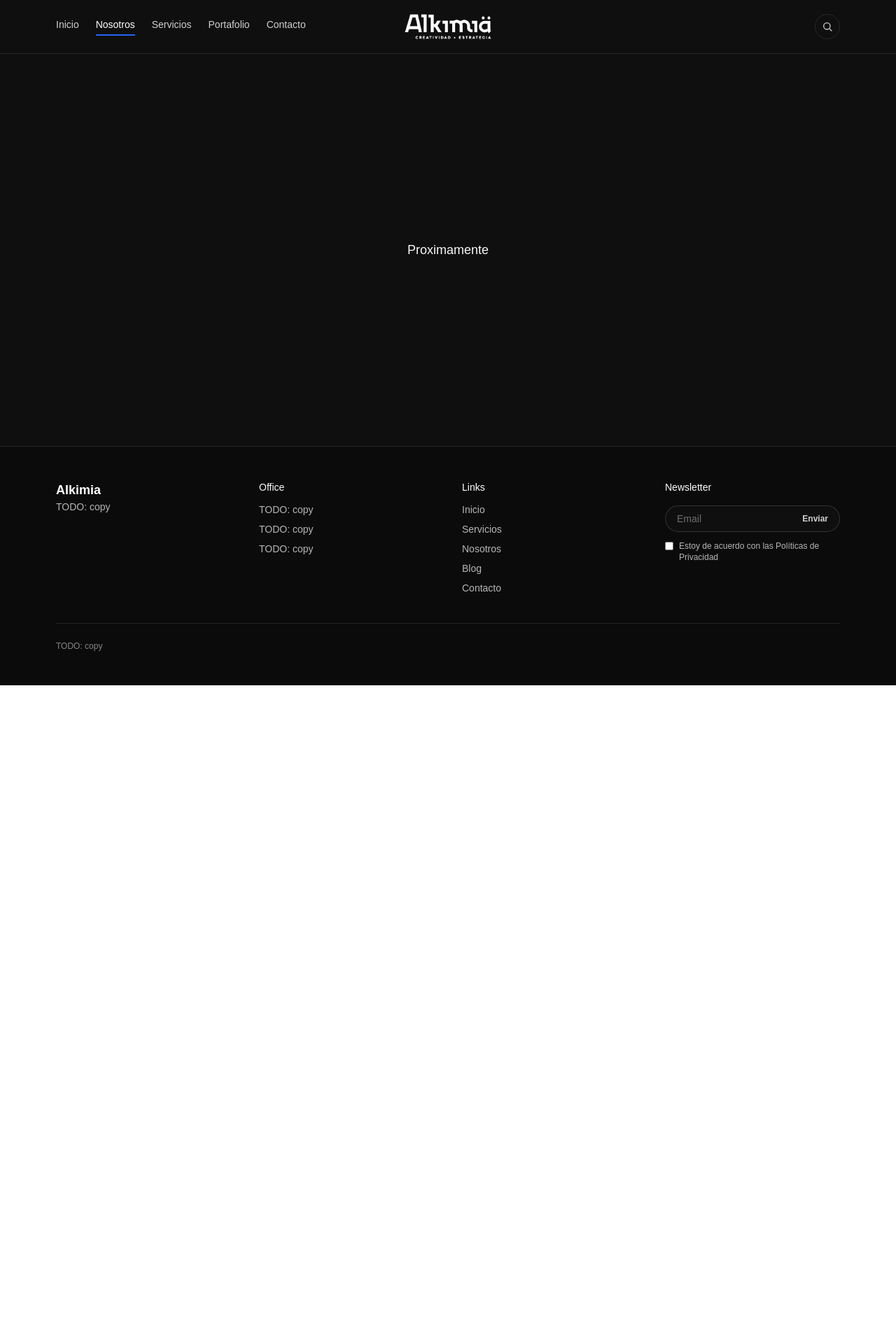
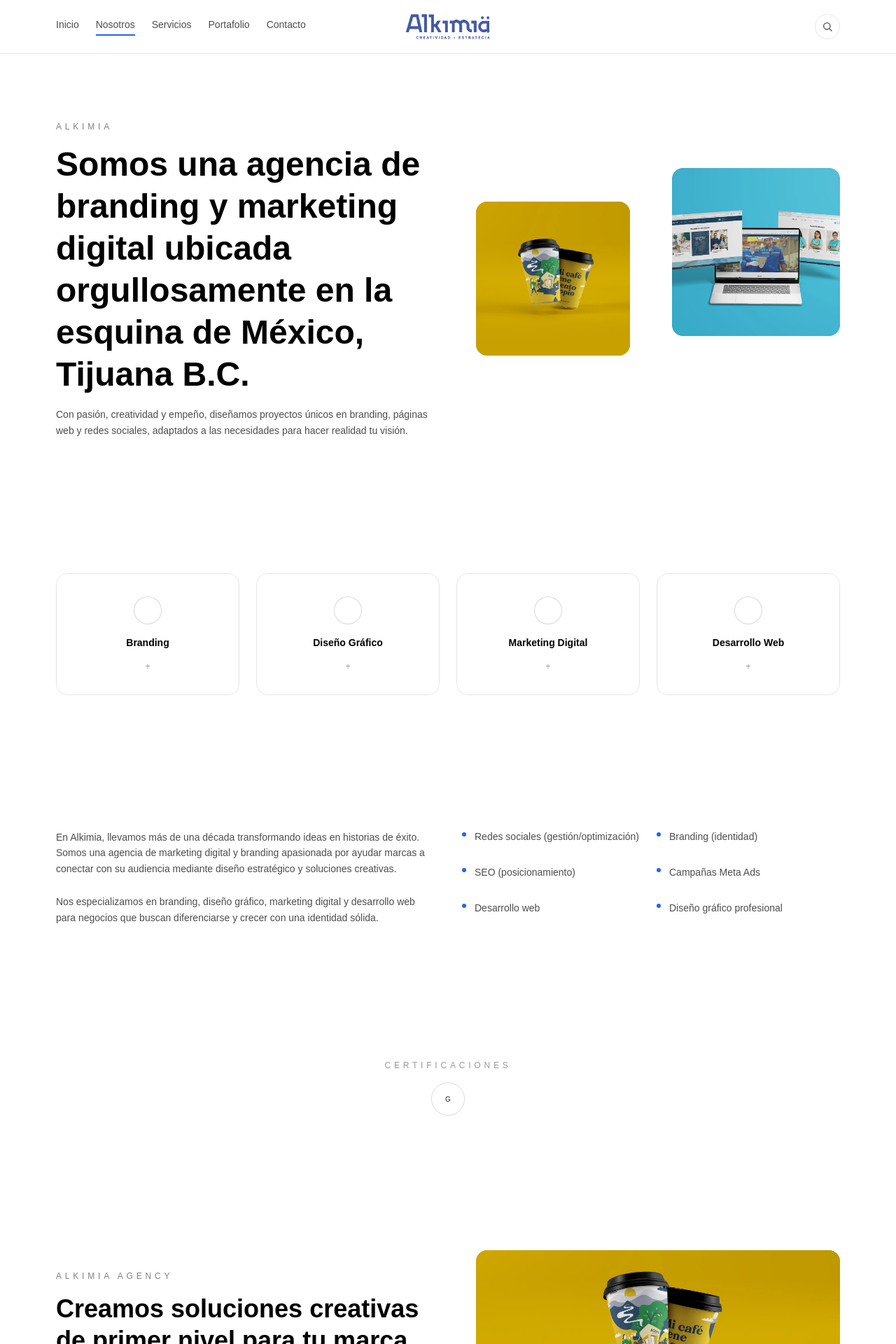
Before and after one commit to ricardormeza/alkimia2026, a Next.js app: page /nosotros in a window 1280 px wide. Shown: the top 1920 px of the page at 70% size. Before the commit the page ends 979 px from the top, so only its background shows below. Built offline with nearby package versions, Linux system fonts and the light colour scheme.

Commit message:
Nosotros v1

```diff
--- a/src/app/nosotros/page.tsx
+++ b/src/app/nosotros/page.tsx
@@ -1,12 +1,180 @@
+import Image from "next/image";
+import Link from "next/link";
 import Header from "@/components/layout/Header";
 import Footer from "@/components/layout/Footer";
+import Container from "@/components/ui/Container";
+import Section from "@/components/ui/Section";
+
+const quickActions = [
+  {
+    title: "Have a Project?",
+    subtitle: "hello@alkimia.agency",
+    href: "mailto:hello@alkimia.agency",
+  },
+  {
+    title: "Want to Work with Us?",
+    subtitle: "Send Brief",
+    href: "/contacto",
+  },
+  {
+    title: "See What We Do!",
+    subtitle: "Our Services",
+    href: "/branding",
+  },
+];
+
+const services = [
+  { label: "Branding", href: "/branding" },
+  { label: "Diseño Gráfico", href: "/servicio-de-diseno-grafico" },
+  { label: "Marketing Digital", href: "/marketing-digital" },
+  { label: "Desarrollo Web", href: "/diseno-de-paginas-web" },
+];
+
+const specialties = [
+  "Redes sociales (gestión/optimización)",
+  "Branding (identidad)",
+  "SEO (posicionamiento)",
+  "Campañas Meta Ads",
+  "Desarrollo web",
+  "Diseño gráfico profesional",
+];
 
 export default function Page() {
   return (
-    <div className="min-h-screen bg-[#0f0f0f] text-[#f8f8f8]">
-      <Header active="nosotros" />
-      <main className="flex min-h-[70vh] items-center justify-center px-4">
-        <p className="text-lg">Proximamente</p>
+    <div className="min-h-screen bg-white text-[#111]">
+      <Header active="nosotros" variant="light" />
+      <main>
+        <Section className="pt-10">
+          <Container>
+            <div className="grid items-center gap-10 lg:grid-cols-[minmax(0,1fr)_minmax(0,520px)]">
+              <div>
+                <p className="text-xs uppercase tracking-[0.4em] text-black/50">
+                  Alkimia
+                </p>
+                <h1 className="mt-4 text-3xl font-semibold leading-tight text-black sm:text-4xl lg:text-5xl">
+                  Somos una agencia de branding y marketing digital ubicada
+                  orgullosamente en la esquina de México, Tijuana B.C.
+                </h1>
+                <p className="mt-4 max-w-xl text-sm leading-relaxed text-black/70">
+                  Con pasión, creatividad y empeño, diseñamos proyectos
+                  únicos en branding, páginas web y redes sociales, adaptados a
+                  las necesidades para hacer realidad tu visión.
+                </p>
+              </div>
+              <div className="relative mx-auto h-[320px] w-full max-w-[520px]">
+                <div className="absolute right-0 top-0 h-[240px] w-[240px] overflow-hidden rounded-2xl bg-[#4db6e5]">
+                  <Image
+                    src="/portafolio/web-mock-jblas-scaled.webp"
+                    alt="Web mock"
+                    fill
+                    className="object-cover"
+                    sizes="(max-width: 1024px) 70vw, 40vw"
+                  />
+                </div>
+                <div className="absolute left-0 top-12 h-[220px] w-[220px] overflow-hidden rounded-2xl bg-[#d3a21a]">
+                  <Image
+                    src="/portafolio/alkimia-diseno-de-empaque-acento-cafeteria.webp"
+                    alt="Acento Cafe"
+                    fill
+                    className="object-cover"
+                    sizes="(max-width: 1024px) 60vw, 35vw"
+                  />
+                </div>
+              </div>
+            </div>
+          </Container>
+        </Section>
+
+        <Section className="pt-6">
+          <Container>
+            <div className="grid gap-6 text-center sm:grid-cols-2 lg:grid-cols-4">
+              {services.map((service) => (
+                <Link
+                  key={service.label}
+                  href={service.href}
+                  className="group flex flex-col items-center gap-4 rounded-2xl border border-black/10 px-6 py-8 transition-colors duration-200 hover:border-black/30"
+                >
+                  <div className="h-10 w-10 rounded-full border border-black/15 bg-white"></div>
+                  <p className="text-sm font-semibold text-black">{service.label}</p>
+                  <span className="text-xs text-black/40">+</span>
+                </Link>
+              ))}
+            </div>
+          </Container>
+        </Section>
+
+        <Section className="pt-10">
+          <Container>
+            <div className="grid gap-10 lg:grid-cols-[minmax(0,1fr)_minmax(0,1fr)]">
+              <div className="space-y-6 text-sm leading-relaxed text-black/70">
+                <p>
+                  En Alkimia, llevamos más de una década transformando ideas
+                  en historias de éxito. Somos una agencia de marketing digital
+                  y branding apasionada por ayudar marcas a conectar con su
+                  audiencia mediante diseño estratégico y soluciones creativas.
+                </p>
+                <p>
+                  Nos especializamos en branding, diseño gráfico, marketing
+                  digital y desarrollo web para negocios que buscan diferenciarse
+                  y crecer con una identidad sólida.
+                </p>
+              </div>
+              <div className="grid gap-4 sm:grid-cols-2">
+                {specialties.map((item) => (
+                  <div key={item} className="flex items-start gap-3">
+                    <span className="mt-1 h-1.5 w-1.5 rounded-full bg-[#2562f4]"></span>
+                    <p className="text-sm text-black/70">{item}</p>
+                  </div>
+                ))}
+              </div>
+            </div>
+          </Container>
+        </Section>
+
+        <Section className="pt-4">
+          <Container>
+            <div className="text-center">
+              <p className="text-xs uppercase tracking-[0.4em] text-black/40">
+                Certificaciones
+              </p>
+              <div className="mt-4 flex items-center justify-center">
+                <div className="flex h-12 w-12 items-center justify-center rounded-full border border-black/15">
+                  <span className="text-[10px] font-semibold text-black/60">G</span>
+                </div>
+              </div>
+            </div>
+          </Container>
+        </Section>
+
+        <Section className="pt-10">
+          <Container>
+            <div className="grid items-center gap-10 lg:grid-cols-[minmax(0,1fr)_minmax(0,520px)]">
+              <div>
+                <p className="text-xs uppercase tracking-[0.4em] text-black/50">
+                  Alkimia Agency
+                </p>
+                <h2 className="mt-4 text-3xl font-semibold leading-tight text-black sm:text-4xl">
+                  Creamos soluciones creativas de primer nivel para tu marca.
+                </h2>
+                <Link
+                  href="/contacto"
+                  className="mt-6 inline-flex items-center rounded-full bg-[#2562f4] px-6 py-2 text-sm font-semibold text-white transition-colors duration-200 hover:bg-[#1f53cf]"
+                >
+                  Contáctanos
+                </Link>
+              </div>
+              <div className="relative h-[240px] w-full overflow-hidden rounded-2xl bg-[#d3a21a]">
+                <Image
+                  src="/portafolio/alkimia-diseno-de-empaque-acento-cafeteria.webp"
+                  alt="Acento Cafe"
+                  fill
+                  className="object-cover"
+                  sizes="(max-width: 1024px) 80vw, 40vw"
+                />
+              </div>
+            </div>
+          </Container>
+        </Section>
       </main>
       <Footer />
     </div>
--- a/src/components/layout/Header.tsx
+++ b/src/components/layout/Header.tsx
@@ -6,6 +6,7 @@
 
 type HeaderProps = {
   active?: "inicio" | "nosotros" | "servicios" | "portafolio" | "contacto";
+  variant?: "dark" | "light";
 };
 
 const navItems = [
@@ -17,25 +18,50 @@
 
 const serviceItems = [
   { href: "/branding", label: "Branding" },
-  { href: "/servicio-de-diseno-grafico", label: "Diseño Gráfico" },
-  { href: "/diseno-de-paginas-web", label: "Páginas Web" },
+  { href: "/servicio-de-diseno-grafico", label: "Dise\u00f1o Gr\u00e1fico" },
+  { href: "/diseno-de-paginas-web", label: "P\u00e1ginas Web" },
   { href: "/marketing-digital", label: "Marketing Digital" },
-  { href: "/contacto", label: "Solicitar una cotización" },
+  { href: "/contacto", label: "Solicitar una cotizaci\u00f3n" },
 ];
 
-export default function Header({ active = "inicio" }: HeaderProps) {
+export default function Header({ active = "inicio", variant = "dark" }: HeaderProps) {
   const [isOpen, setIsOpen] = useState(false);
+  const isLight = variant === "light";
+
+  const borderColor = isLight ? "border-black/10" : "border-white/10";
+  const navText = isLight ? "text-black/70" : "text-white/80";
+  const navActive = isLight ? "text-black" : "text-white";
+  const navAfter = isLight ? "after:bg-black/80" : "after:bg-white";
+  const dropdownBg = isLight ? "bg-white" : "bg-[#0f0f0f]";
+  const dropdownBorder = isLight ? "border-black/10" : "border-white/10";
+  const dropdownText = isLight ? "text-black/70" : "text-white/80";
+  const dropdownHover = isLight
+    ? "hover:bg-black/5 hover:text-black"
+    : "hover:bg-white/5 hover:text-white";
+  const iconBorder = isLight ? "border-black/10" : "border-white/10";
+  const iconText = isLight
+    ? "text-black/70 hover:text-black"
+    : "text-white/80 hover:text-white";
+  const mobileBg = isLight ? "bg-white" : "bg-[#0f0f0f]";
+  const mobileText = isLight ? "text-black/70" : "text-white/80";
+  const mobileActive = isLight ? "text-black" : "text-white";
+  const logoSrc = isLight
+    ? "/images/alkimia-logo.webp"
+    : "/images/Alkimia-logo-blanco.webp";
+
+  const navBase =
+    "relative border-b-2 pb-1 transition-colors duration-200 after:absolute after:bottom-0 after:left-0 after:h-0.5 after:w-full after:origin-left after:scale-x-0 after:transition-transform after:duration-200 hover:after:scale-x-100";
 
   return (
-    <header className="border-b border-white/10">
+    <header className={`border-b ${borderColor}`}>
       <div className="relative">
         <div className="mx-auto flex w-full max-w-[1200px] items-center justify-between px-4 py-5 sm:px-6 lg:px-10">
-          <nav className="hidden items-center gap-6 text-sm text-white/80 md:flex">
+          <nav className={`hidden items-center gap-6 text-sm md:flex ${navText}`}>
             <Link
               href="/"
-              className={`relative border-b-2 pb-1 transition-colors duration-200 after:absolute after:bottom-0 after:left-0 after:h-0.5 after:w-full after:origin-left after:scale-x-0 after:bg-white after:transition-transform after:duration-200 hover:after:scale-x-100 ${
+              className={`${navBase} ${navAfter} ${navText} ${
                 active === "inicio"
-                  ? "border-[#2562f4] text-white"
+                  ? `border-[#2562f4] ${navActive}`
                   : "border-transparent hover:text-[#2562f4]"
               }`}
               aria-current={active === "inicio" ? "page" : undefined}
@@ -44,9 +70,9 @@
             </Link>
             <Link
               href="/nosotros"
-              className={`relative border-b-2 pb-1 transition-colors duration-200 after:absolute after:bottom-0 after:left-0 after:h-0.5 after:w-full after:origin-left after:scale-x-0 after:bg-white after:transition-transform after:duration-200 hover:after:scale-x-100 ${
+              className={`${navBase} ${navAfter} ${navText} ${
                 active === "nosotros"
-                  ? "border-[#2562f4] text-white"
+                  ? `border-[#2562f4] ${navActive}`
                   : "border-transparent hover:text-[#2562f4]"
               }`}
               aria-current={active === "nosotros" ? "page" : undefined}
@@ -56,9 +82,9 @@
             <div className="relative group">
               <button
                 type="button"
-                className={`relative border-b-2 pb-1 transition-colors duration-200 after:absolute after:bottom-0 after:left-0 after:h-0.5 after:w-full after:origin-left after:scale-x-0 after:bg-white after:transition-transform after:duration-200 group-hover:after:scale-x-100 ${
+                className={`${navBase} ${navAfter} ${navText} ${
                   active === "servicios"
-                    ? "border-[#2562f4] text-white"
+                    ? `border-[#2562f4] ${navActive}`
                     : "border-transparent hover:text-[#2562f4]"
                 }`}
                 aria-haspopup="true"
@@ -67,13 +93,13 @@
                 Servicios
               </button>
               <div className="pointer-events-none absolute left-0 top-full z-20 w-56 pt-3 opacity-0 transition-opacity duration-200 group-hover:pointer-events-auto group-hover:opacity-100">
-                <div className="rounded-2xl border border-white/10 bg-[#0f0f0f] p-3 shadow-lg">
-                  <div className="flex flex-col gap-2 text-sm text-white/80">
+                <div className={`rounded-2xl border p-3 shadow-lg ${dropdownBorder} ${dropdownBg}`}>
+                  <div className={`flex flex-col gap-2 text-sm ${dropdownText}`}>
                     {serviceItems.map((item) => (
                       <Link
                         key={item.href}
                         href={item.href}
-                        className="rounded-lg px-3 py-2 transition-colors duration-200 hover:bg-white/5 hover:text-white"
+                        className={`rounded-lg px-3 py-2 transition-colors duration-200 ${dropdownHover}`}
                       >
                         {item.label}
                       </Link>
@@ -84,9 +110,9 @@
             </div>
             <Link
               href="/portafolio"
-              className={`relative border-b-2 pb-1 transition-colors duration-200 after:absolute after:bottom-0 after:left-0 after:h-0.5 after:w-full after:origin-left after:scale-x-0 after:bg-white after:transition-transform after:duration-200 hover:after:scale-x-100 ${
+              className={`${navBase} ${navAfter} ${navText} ${
                 active === "portafolio"
-                  ? "border-[#2562f4] text-white"
+                  ? `border-[#2562f4] ${navActive}`
                   : "border-transparent hover:text-[#2562f4]"
               }`}
               aria-current={active === "portafolio" ? "page" : undefined}
@@ -95,9 +121,9 @@
             </Link>
             <Link
               href="/contacto"
-              className={`relative border-b-2 pb-1 transition-colors duration-200 after:absolute after:bottom-0 after:left-0 after:h-0.5 after:w-full after:origin-left after:scale-x-0 after:bg-white after:transition-transform after:duration-200 hover:after:scale-x-100 ${
+              className={`${navBase} ${navAfter} ${navText} ${
                 active === "contacto"
-                  ? "border-[#2562f4] text-white"
+                  ? `border-[#2562f4] ${navActive}`
                   : "border-transparent hover:text-[#2562f4]"
               }`}
               aria-current={active === "contacto" ? "page" : undefined}
@@ -107,11 +133,13 @@
           </nav>
           <Link
             href="/"
-            className="text-lg font-semibold tracking-wide text-white md:absolute md:left-1/2 md:top-1/2 md:-translate-x-1/2 md:-translate-y-1/2"
+            className={`text-lg font-semibold tracking-wide ${
+              isLight ? "text-black" : "text-white"
+            } md:absolute md:left-1/2 md:top-1/2 md:-translate-x-1/2 md:-translate-y-1/2`}
             aria-label="Alkimia"
           >
             <Image
-              src="/images/Alkimia-logo-blanco.webp"
+              src={logoSrc}
               width={120}
               height={32}
               alt="Alkimia"
@@ -122,7 +150,7 @@
           <div className="flex items-center gap-4">
             <button
               type="button"
-              className="inline-flex h-9 w-9 items-center justify-center rounded-full border border-white/10 text-white/80 transition-colors duration-200 hover:text-white focus-visible:outline-none focus-visible:ring-2 focus-visible:ring-[#2562f4]"
+              className={`inline-flex h-9 w-9 items-center justify-center rounded-full border transition-colors duration-200 focus-visible:outline-none focus-visible:ring-2 focus-visible:ring-[#2562f4] ${iconBorder} ${iconText}`}
               aria-label="Buscar"
             >
               <svg
@@ -141,7 +169,7 @@
             </button>
             <button
               type="button"
-              className="inline-flex h-9 w-9 items-center justify-center rounded-full border border-white/10 text-white/80 transition-colors duration-200 hover:text-white focus-visible:outline-none focus-visible:ring-2 focus-visible:ring-[#2562f4] md:hidden"
+              className={`inline-flex h-9 w-9 items-center justify-center rounded-full border transition-colors duration-200 focus-visible:outline-none focus-visible:ring-2 focus-visible:ring-[#2562f4] md:hidden ${iconBorder} ${iconText}`}
               aria-label="Abrir menu"
               aria-expanded={isOpen}
               onClick={() => setIsOpen((prev) => !prev)}
@@ -167,8 +195,10 @@
           </div>
         </div>
         {isOpen ? (
-          <div className="border-t border-white/10 bg-[#0f0f0f] md:hidden">
-            <nav className="mx-auto flex w-full max-w-[1200px] flex-col gap-4 px-4 py-6 text-sm text-white/80 sm:px-6">
+          <div className={`border-t md:hidden ${borderColor} ${mobileBg}`}>
+            <nav
+              className={`mx-auto flex w-full max-w-[1200px] flex-col gap-4 px-4 py-6 text-sm sm:px-6 ${mobileText}`}
+            >
               {navItems.map((item) => {
                 const isActive = item.key === active;
                 return (
@@ -176,7 +206,9 @@
                     key={item.key}
                     href={item.href}
                     className={`text-base transition-colors duration-200 ${
-                      isActive ? "text-white" : "hover:text-[#2562f4]"
+                      isActive
+                        ? mobileActive
+                        : "hover:text-[#2562f4]"
                     }`}
                     aria-current={isActive ? "page" : undefined}
                   >
@@ -185,7 +217,9 @@
                 );
               })}
               <div className="space-y-2 pt-2">
-                <p className="text-xs uppercase tracking-[0.2em] text-white/50">
+                <p className={`text-xs uppercase tracking-[0.2em] ${
+                  isLight ? "text-black/40" : "text-white/50"
+                }`}>
                   Servicios
                 </p>
                 {serviceItems.map((item) => (
```
